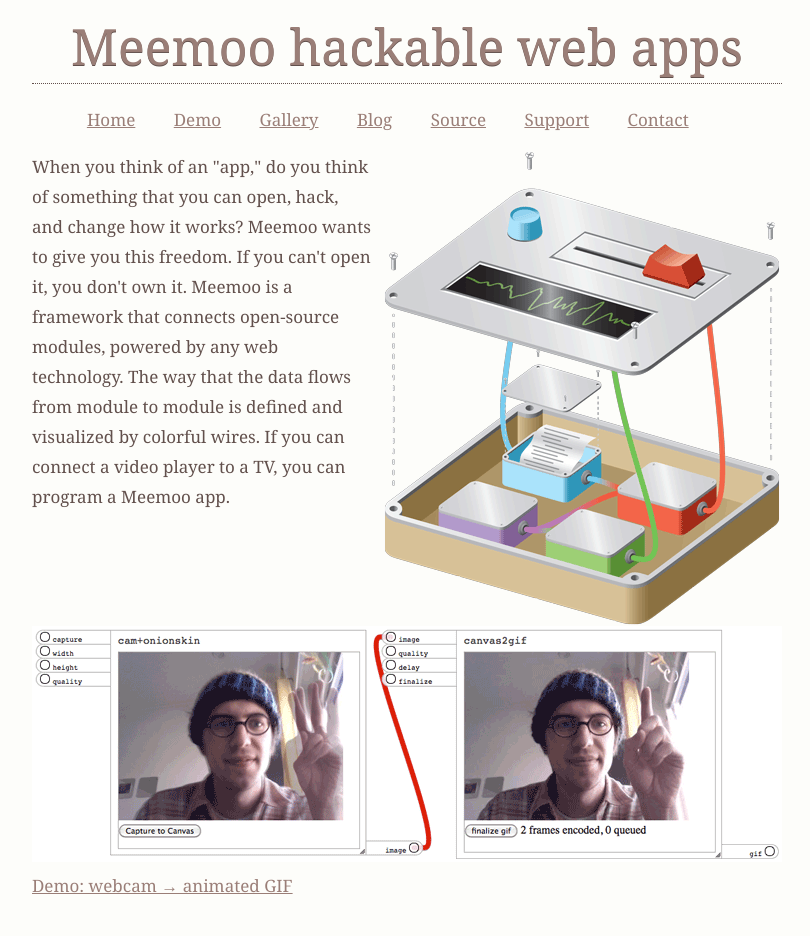
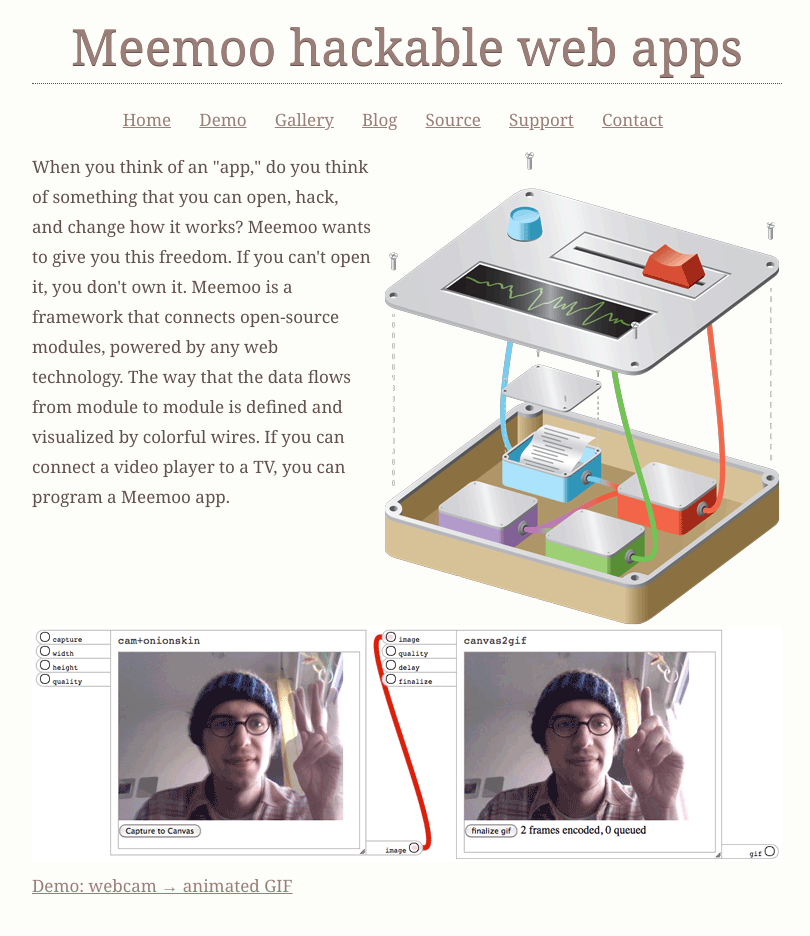
Before and after one commit to meemoo/meemoo.github.io, a Jekyll site: the page built from index.html, in a window 1280 px wide. Shown: the top 936 px of the page, without its empty margins (233-1043 px from the left). Built offline with Jekyll 4.4.1, drawn with Linux system fonts in a browser that asks for light colours; Markdown is read by kramdown in place of the engine named in the settings.

Commit message:
nav spacing

```diff
--- a/css/meemoo.css
+++ b/css/meemoo.css
@@ -57,7 +57,7 @@ nav {
     nav ul li {
       font-size: 17px;
       display: inline-block;
-      margin: 0 1em;
+      margin: 0 0.7em;
       padding: 0;
       vertical-align: middle;
     }
```
